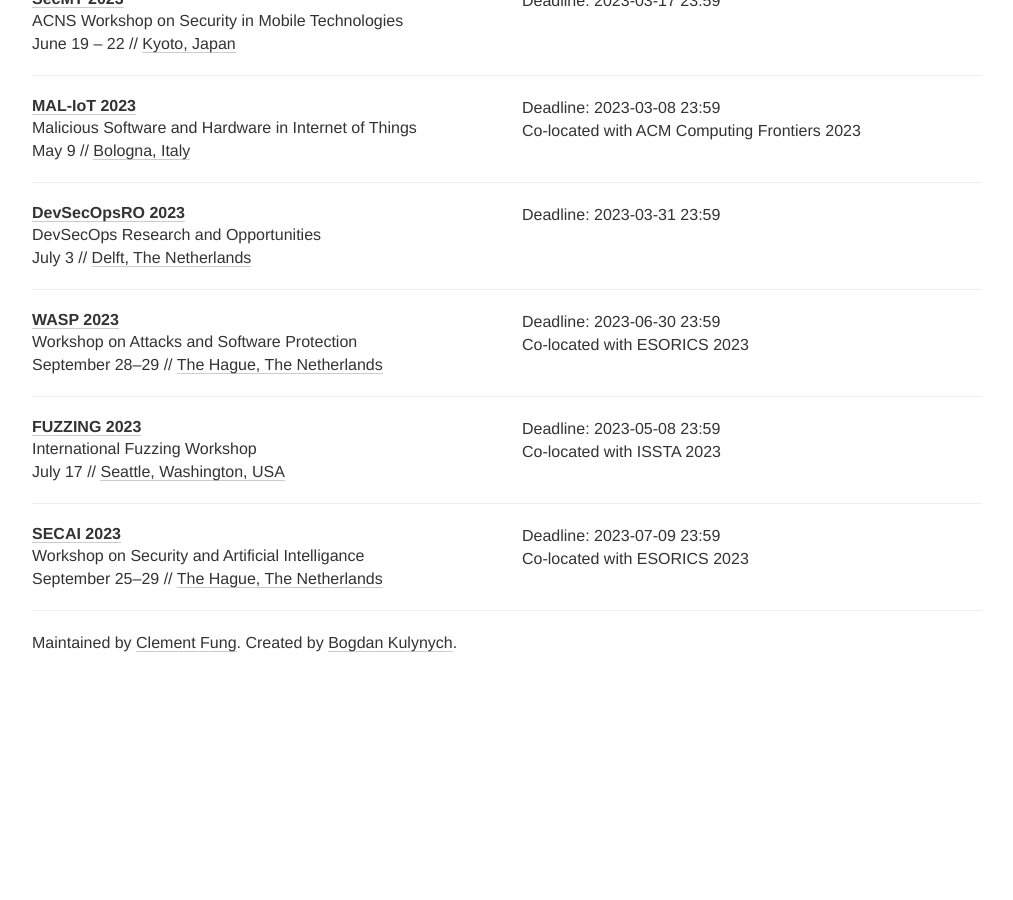
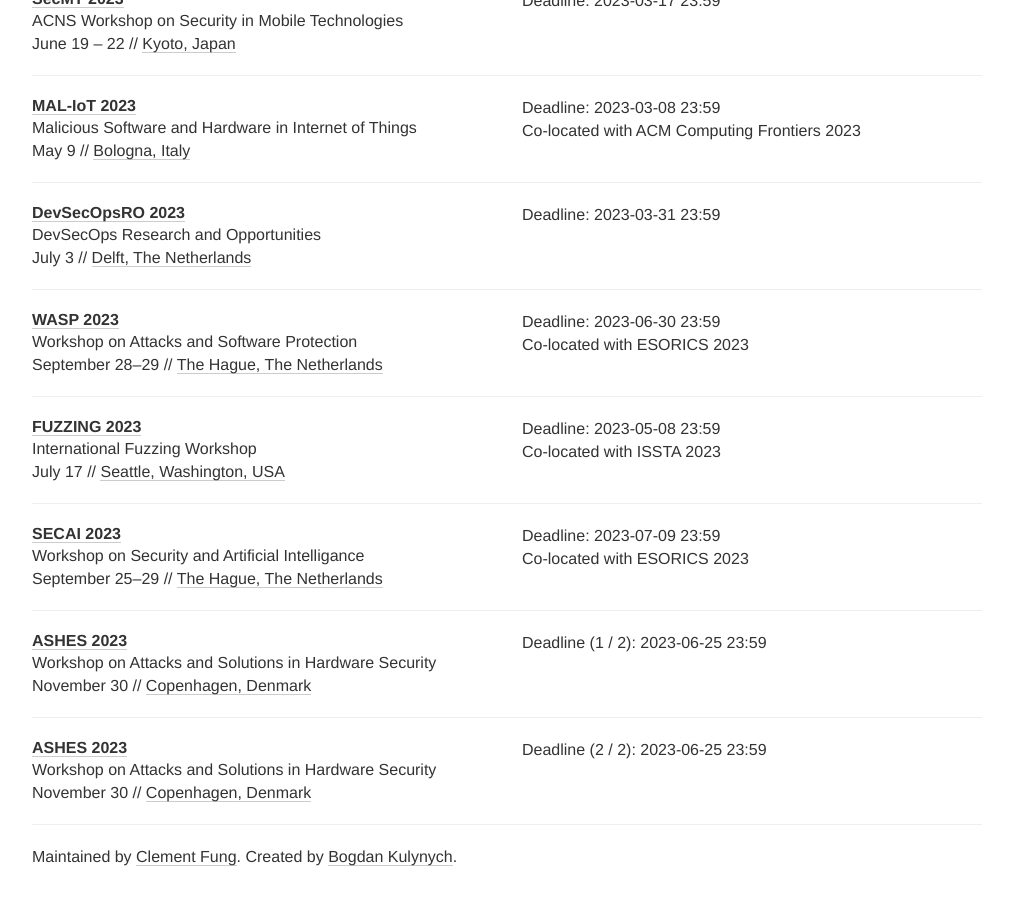
Before and after one commit to sec-deadlines/sec-deadlines.github.io, a Jekyll site: the page built from index.html, in a window 1280 px wide and 900 px high, scrolled down 9978 px. Shown: the whole window, without its empty margins (133-1146 px from the left). Built offline with Jekyll 4.4.1, drawn with Linux system fonts in a browser that asks for light colours; nearby versions of some CDN libraries; comment, search, counter and statistics services are not loaded; before the commit the page ends 10664 px from its top, so only the background shows below that.

Commit message:
Update conferences.yml
ASHES Added

```diff
--- a/_data/conferences.yml
+++ b/_data/conferences.yml
@@ -699,3 +699,14 @@
   date: September 25-29
   place: The Hague, The Netherlands
   tags: [SEC, PRIV, SHOP]
+
+- name: ASHES
+  description: Workshop on Attacks and Solutions in Hardware Security
+  year: 2023
+  link: http://ashesworkshop.org/home
+  deadline:
+    - "2023-06-25 23:59"
+    - "2023-06-25 23:59"
+  date: November 30
+  place: Copenhagen, Denmark
+  tags: [SEC, PRIV, CONF]
```
